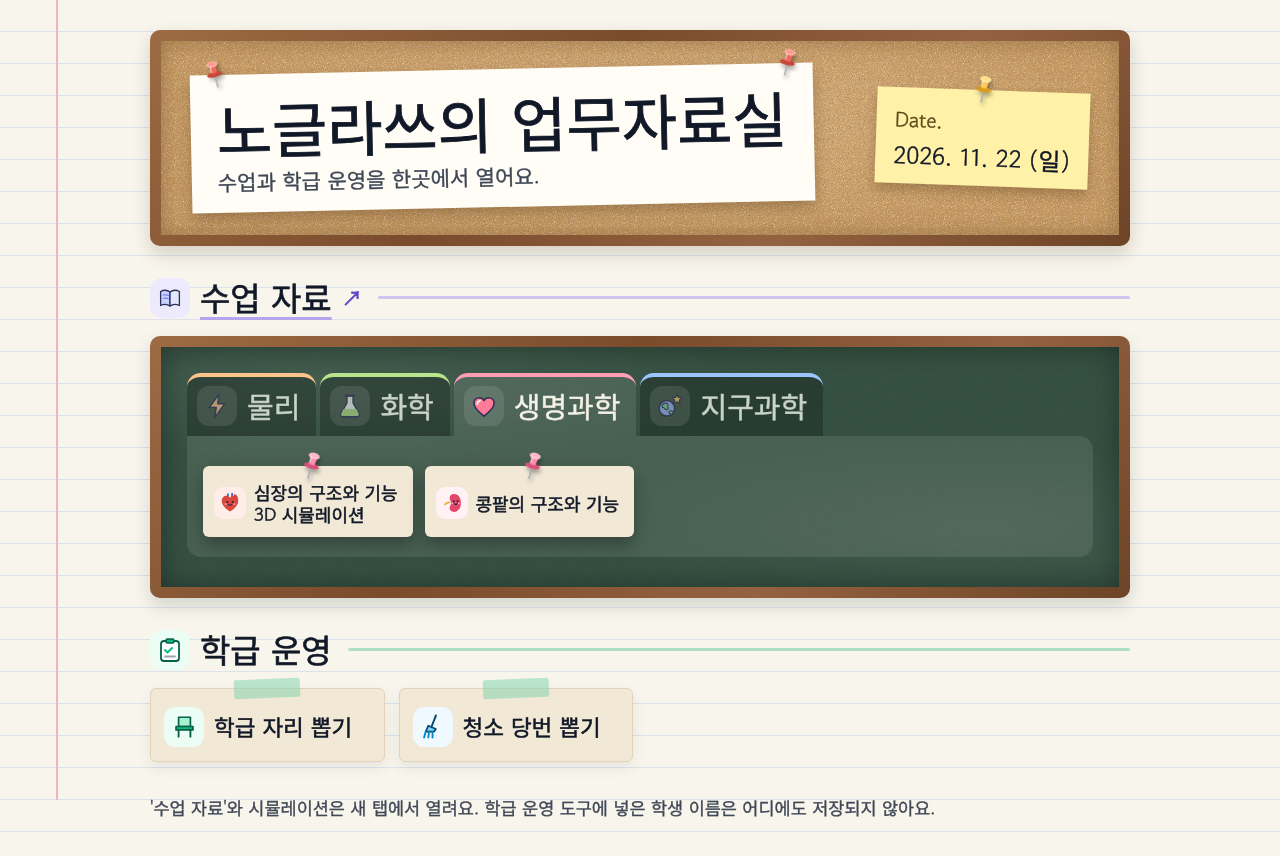
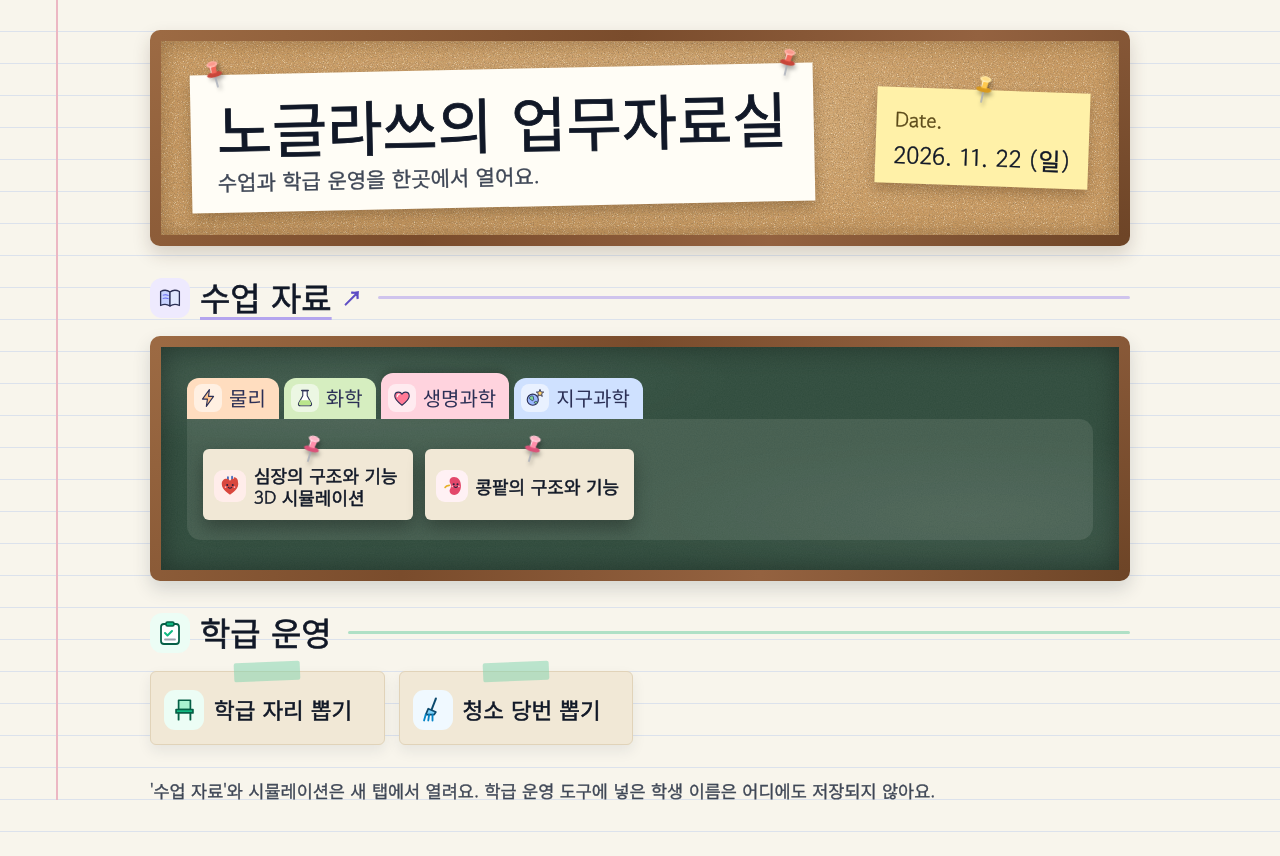
Before and after one commit to dajihoya/NOHclass, a plain HTML site: page index.html in a window 1280 px wide. Shown: the top 856 px of the page. Drawn offline with Linux system fonts and the light colour scheme; no server answers; a web font is replaced by a local one.

Commit message:
수업 자료 물화생지 탭: 크기 줄이고 과목별 파스텔 색
Co-Authored-By: Claude Opus 5.5 <noreply@anthropic.com>
Claude-Session: https://claude.ai/code/session_01YbTsHbWJkp4kYo9jx24gBP

```diff
--- a/index.html
+++ b/index.html
@@ -93,10 +93,12 @@ a.card b{font-weight:400;font-size:22.5px;line-height:1.25;word-break:keep-all;-
 .board .sub > h3{display:none}
 .board .sub[hidden]{display:none}
 /* 물화생지: 인덱스 탭 */
-.ltabs{gap:4px;border-bottom:0;flex-wrap:nowrap;margin-bottom:-20px}
-.ltab{opacity:1;color:var(--chalk-dim);background:rgba(0,0,0,.24);border:0;border-top:4px solid var(--tc);border-radius:14px 14px 0 0;margin:0;padding:9px 16px 10px 10px}
-.ltab[aria-selected="true"]{color:var(--chalk);background:rgba(244,241,230,.1)}
-.ltab:not([aria-selected="true"]) .badge svg{opacity:.6}
+.ltabs{gap:5px;border-bottom:0;flex-wrap:nowrap;margin-bottom:-20px}
+.ltab{opacity:1;align-self:flex-end;gap:7px;font-size:20px;color:#2b2f55;-webkit-text-stroke:0;background:var(--tc);border:0;border-radius:12px 12px 0 0;margin:0;padding:6px 13px 7px 7px}
+.ltab[aria-selected="true"]{padding-top:11px;box-shadow:0 -3px 8px rgba(0,0,0,.18)}
+.ltabs{align-items:flex-end}
+.ltab .badge{width:28px;height:28px;border-radius:8px;background:rgba(255,255,255,.55)}
+.ltab .badge svg{width:20px;height:20px}
 .board .sub{background:rgba(244,241,230,.1);border-radius:0 14px 14px 14px;padding:30px 16px 20px}
 .board .empty{color:var(--chalk-dim);margin:0;font-size:18px}
 
@@ -113,7 +115,7 @@ a.card b{font-weight:400;font-size:22.5px;line-height:1.25;word-break:keep-all;-
   .board a.card b{font-size:16.5px}
   .ltab{font-size:22px;gap:7px;padding:4px 6px 8px 2px}
   .ltab .badge{width:32px;height:32px;border-radius:10px}.ltab .badge svg{width:22px;height:22px}
-  .ltab{font-size:18px;padding:8px 9px 9px;flex:1;justify-content:center}
+  .ltab{font-size:16.5px;padding:6px 6px 7px;flex:1;justify-content:center}
   .ltab .badge{display:none}
   .board .sub{padding:28px 10px 16px}
   .pic{width:34px;height:34px}.pic svg{width:23px;height:23px}.hd{gap:8px}
@@ -176,7 +178,7 @@ a.card b{font-weight:400;font-size:22.5px;line-height:1.25;word-break:keep-all;-
 /* 수업 자료: 수업페이지 첫 화면의 시뮬레이션 목록을 그때그때 불러와 카드로 보여 줌 */
 (function () {
   var BASE = 'https://dajihoya.github.io/scienceclass/';
-  var TOPICS = [['physics', '물리', '#FFC48C'], ['chemistry', '화학', '#B9E58C'], ['life-science', '생명과학', '#FF9DB5'], ['earth-science', '지구과학', '#9CC4FF']];
+  var TOPICS = [['physics', '물리', '#FFDDBF'], ['chemistry', '화학', '#D6EEC0'], ['life-science', '생명과학', '#FFD3DE'], ['earth-science', '지구과학', '#CFE1FF']];
   var ICONS = {
     'physics': '<svg viewBox="0 0 36 36"><path d="M20.5 3 8 20h9l-2 13 13-18h-9z" fill="#FFC48C" stroke="#2b2f55" stroke-width="2" stroke-linejoin="round"/></svg>',
     'chemistry': '<svg viewBox="0 0 36 36"><path d="M14 5v9L6.5 27.5Q5 32 10 32h16q5 0 3.5-4.5L22 14V5z" fill="#fff" stroke="#2b2f55" stroke-width="2" stroke-linejoin="round"/><path d="M9.6 22h16.8l2.6 5.5Q30 31 26 31H10q-4 0-3-3.5z" fill="#B9E58C"/><path d="M12 4.5h12" stroke="#2b2f55" stroke-width="2.4" stroke-linecap="round"/></svg>'
```
